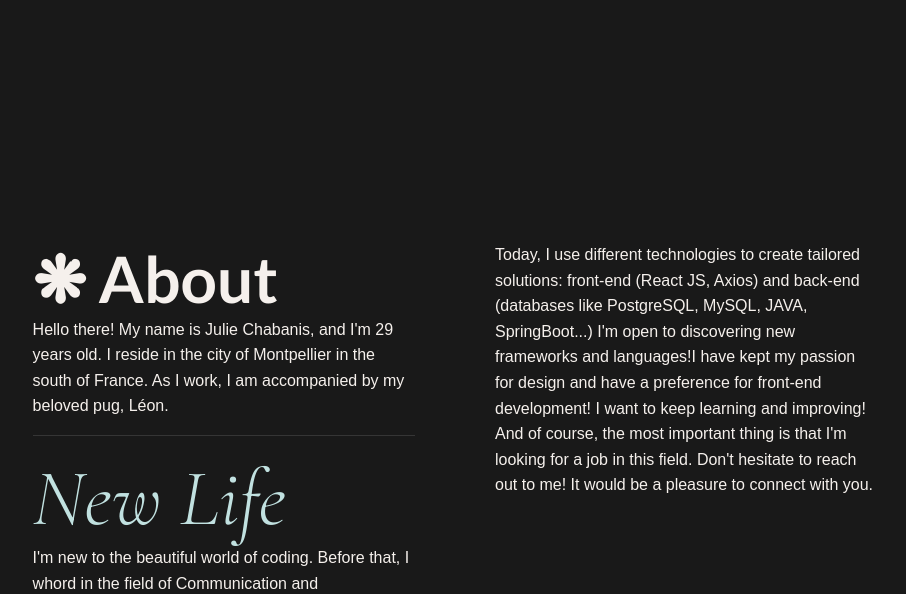
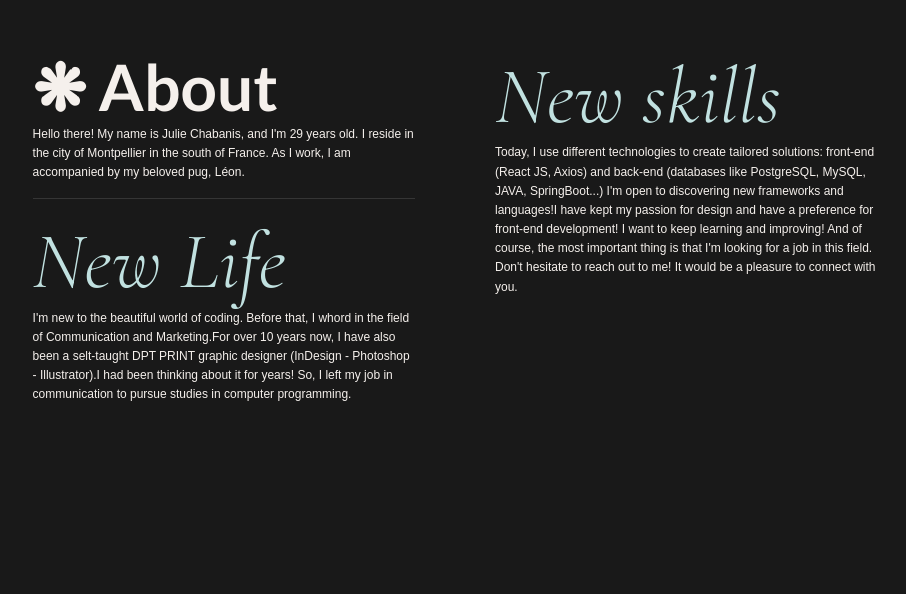
Before and after one commit to JulieChabanis/MinimalPortfolio, a React (Create React App) app: page / in a window 1280 px wide. Shown: the part 1006-1600 px from the top of the page, without its empty margins (185-1091 px from the left). Built offline with nearby package versions, Linux system fonts and the light colour scheme; a web font is replaced by a local one.

Commit message:
add grid system in about section

```diff
--- a/src/components/Home/About/About.jsx
+++ b/src/components/Home/About/About.jsx
@@ -19,7 +19,7 @@ const About = () => {
         <SmoothScroll controls={controls} />
 
         <Grid container spacing={10}>
-          <Grid item xs={6}>
+          <Grid item xs={12} md={6}>
             <motion.div
               initial={{ opacity: 0, y: 20 }}
               animate={controls}
@@ -51,12 +51,17 @@ const About = () => {
               </Box>
             </motion.div>
           </Grid>
-          <Grid item xs={6}>
+          <Grid item xs={12} md={6}>
           <motion.div
               initial={{ opacity: 0, y: 20 }}
               animate={controls}
               transition={{ duration: 0.5 }}
             >
+            <Box
+                sx={theme.typography.h1}
+              >
+                {"New skills"}
+              </Box>
               <Box
                 sx={theme.typography.h6}
               >
--- a/src/components/Home/About/About.module.css
+++ b/src/components/Home/About/About.module.css
@@ -1,5 +1,5 @@
 .mainAboutSection {
     display: flex;
     flex-direction: column;
-    margin-top: 20rem;
+    margin-top: 8rem;
 }
--- a/src/components/Theme/theme.js
+++ b/src/components/Theme/theme.js
@@ -175,7 +175,7 @@ export const themeSettings = (mode) => {
       // Others texts
       h6: {
         fontFamily: ["Martian Mono", "sans-serif"].join(","),
-        fontSize : "16px",
+        fontSize : "12px",
         fontWeight:100,
         color: mode === "light" ? colors.grey[100] : colors.grey[100],
       },
--- a/src/components/global/Navbar/SwipeableDrawerMenu.jsx
+++ b/src/components/global/Navbar/SwipeableDrawerMenu.jsx
@@ -38,31 +38,31 @@ const SwipeableDrawerMenu = ({ menuOpen, handleMenuClose }) => {
       <List>
       <ListItem>
         <Link to="heropage-section" smooth={true} duration={200} className={styles.navSwipeableLink}>
-          <ListItemText  className={styles.listItemText} style={theme.typography.h6}>Home</ListItemText>
+          <ListItemText  className={styles.listItemText} style={theme.typography.h7}>Home</ListItemText>
         </Link>
       </ListItem>
 
       <ListItem>
         <Link to="about-section" smooth={true} duration={200} className={styles.navSwipeableLink}>
-          <ListItemText className={styles.listItemText}  style={theme.typography.h6}>About</ListItemText>
+          <ListItemText className={styles.listItemText}  style={theme.typography.h7}>About</ListItemText>
         </Link>
       </ListItem>
 
       <ListItem>
         <Link to="skills-section" smooth={true} duration={200} className={styles.navSwipeableLink}>
-          <ListItemText  className={styles.listItemText} style={theme.typography.h6}>Skills</ListItemText>
+          <ListItemText  className={styles.listItemText} style={theme.typography.h7}>Skills</ListItemText>
         </Link>
       </ListItem>
 
       <ListItem>
         <Link to="portfolio" smooth={true} duration={200} className={styles.navSwipeableLink}>
-          <ListItemText className={styles.listItemText} style={theme.typography.h6}>Portfolio</ListItemText>
+          <ListItemText className={styles.listItemText} style={theme.typography.h7}>Portfolio</ListItemText>
         </Link>
       </ListItem>
 
       <ListItem>
         <Link to="contact" smooth={true} duration={200} className={styles.navSwipeableLink}>
-          <ListItemText  className={styles.listItemText}  style={theme.typography.h6}>Contact</ListItemText>
+          <ListItemText  className={styles.listItemText}  style={theme.typography.h7}>Contact</ListItemText>
         </Link>
       </ListItem>
       </List>
```
